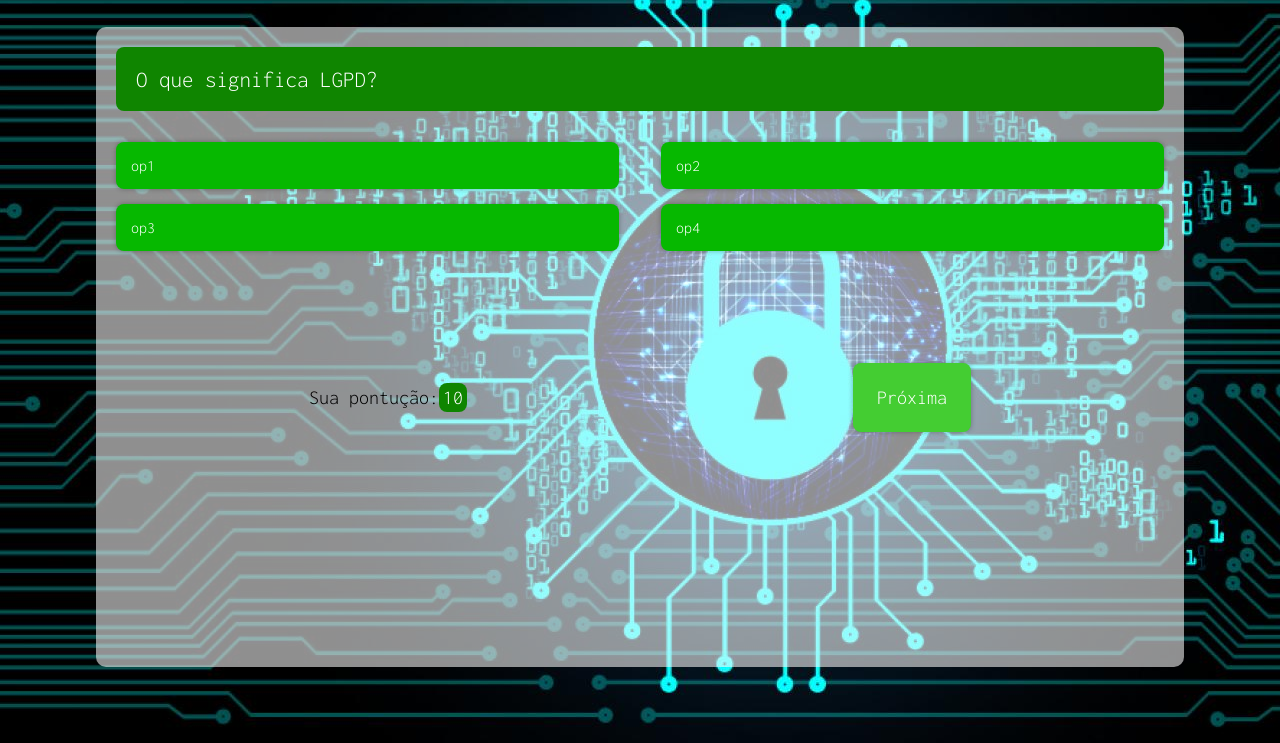
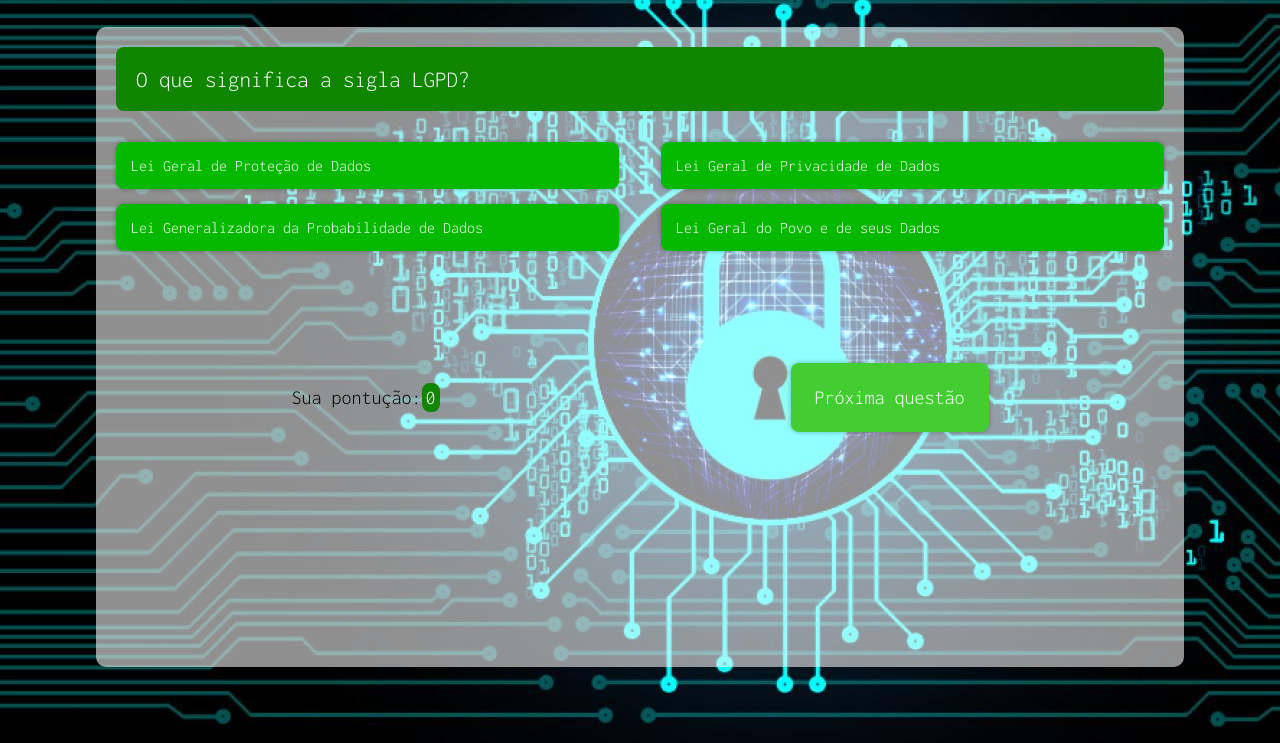
Before and after one commit to Estevanbs/Jogo-LGPD, a plain HTML site: page index.html in a window 1280 px wide. Shown: the part 57-800 px from the top of the page. Drawn offline with Linux system fonts and the light colour scheme.

Commit message:
Começando a colocar funcionalidades (js)

```diff
--- a/estilos.css
+++ b/estilos.css
@@ -1,5 +1,5 @@
 body {
-    background-image: url('img/fundo.jpg');
+    background-image: url('https://raw.githubusercontent.com/Estevanbs/Jogo-LGPD/master/img/fundo.jpg');
     margin: 0;
     padding: 0;
 }
--- a/index.html
+++ b/index.html
@@ -1,5 +1,6 @@
 <!DOCTYPE html>
 <html lang="pt-br">
+
 <head>
     <meta charset="UTF-8">
     <meta name="viewport" content="width=device-width, initial-scale=1.0">
@@ -7,32 +8,43 @@
     <link rel="stylesheet" href="estilos.css">
     <link href="https://fonts.googleapis.com/css2?family=Inconsolata:wght@300&display=swap" rel="stylesheet">
 </head>
+
 <body>
 
     <h1>Quiz LGPD</h1>
 
     <div class="quiz">
-        <div class="pergunta">
-            O que significa LGPD?
+        <div class="pergunta" id="pergunta">
+            <!--Aqui vai a pergunta-->
         </div>
 
         <div class="opcoes">
             <ul>
-                <li>op1</li>
-                <li>op2</li>
-                <li>op3</li>
-                <li>op4</li>
+                <li id="op1" onclick="opcao(1)">
+                    <!--1ª opção-->
+                </li>
+                <li id="op2" onclick="opcao(2)">
+                    <!--2ª opção-->
+                </li>
+                <li id="op3" onclick="opcao(3)">
+                    <!--3ª opção-->
+                </li>
+                <li id="op4" onclick="opcao(4)">
+                    <!--4ª opção-->
+                </li>
             </ul>
         </div>
 
         <div class="resultado">
             <div class="pontuacao">
-                Sua pontução:<span>10</span>
+                Sua pontução:<span id="pontuacao">0</span>
             </div>
             <div class="botao">
-                <button>Próxima</button>
+                <button onclick="proxima()">Próxima questão</button>
             </div>
         </div>
     </div>
+    <script src="script.js"></script>
 </body>
+
 </html>
--- /dev/null
+++ b/script.js
@@ -0,0 +1,57 @@
+var caixapontuacao = document.getElementById('pontuacao')
+var caixapergunta = document.getElementById('pergunta')
+var op1 = document.getElementById('op1')
+var op2 = document.getElementById('op2')
+var op3 = document.getElementById('op3')
+var op4 = document.getElementById('op4')
+
+
+var quiz = {
+    perguntas: [
+        {
+            pergunta: 'O que significa a sigla LGPD?',
+            opcoes: [
+                'Lei Geral de Proteção de Dados',
+                'Lei Geral de Privacidade de Dados',
+                'Lei Generalizadora da Probabilidade de Dados',
+                'Lei Geral do Povo e de seus Dados'
+            ],
+            resposta: 1
+        },
+        {
+            pergunta: 'blabla',
+            opcoes: [
+                'op1',
+                'op2',
+                'op3',
+                'op4'
+            ],
+            resposta: 3
+        }
+    ],
+}
+
+var perguntaatual = 0
+var pontuacao = 0
+
+function load() {
+    caixapergunta.innerText = quiz.perguntas[perguntaatual].pergunta
+    op1.innerText = quiz.perguntas[perguntaatual].opcoes[0]
+    op2.innerText = quiz.perguntas[perguntaatual].opcoes[1]
+    op3.innerText = quiz.perguntas[perguntaatual].opcoes[2]
+    op4.innerText = quiz.perguntas[perguntaatual].opcoes[3]
+}
+window.onload = load()
+
+function opcao(ele) {
+    if (ele == quiz.perguntas[perguntaatual].resposta) {
+        pontuacao += 10
+        caixapontuacao.innerText = pontuacao
+    }
+
+}
+
+function proxima() {
+    perguntaatual ++
+    load()
+}
```
